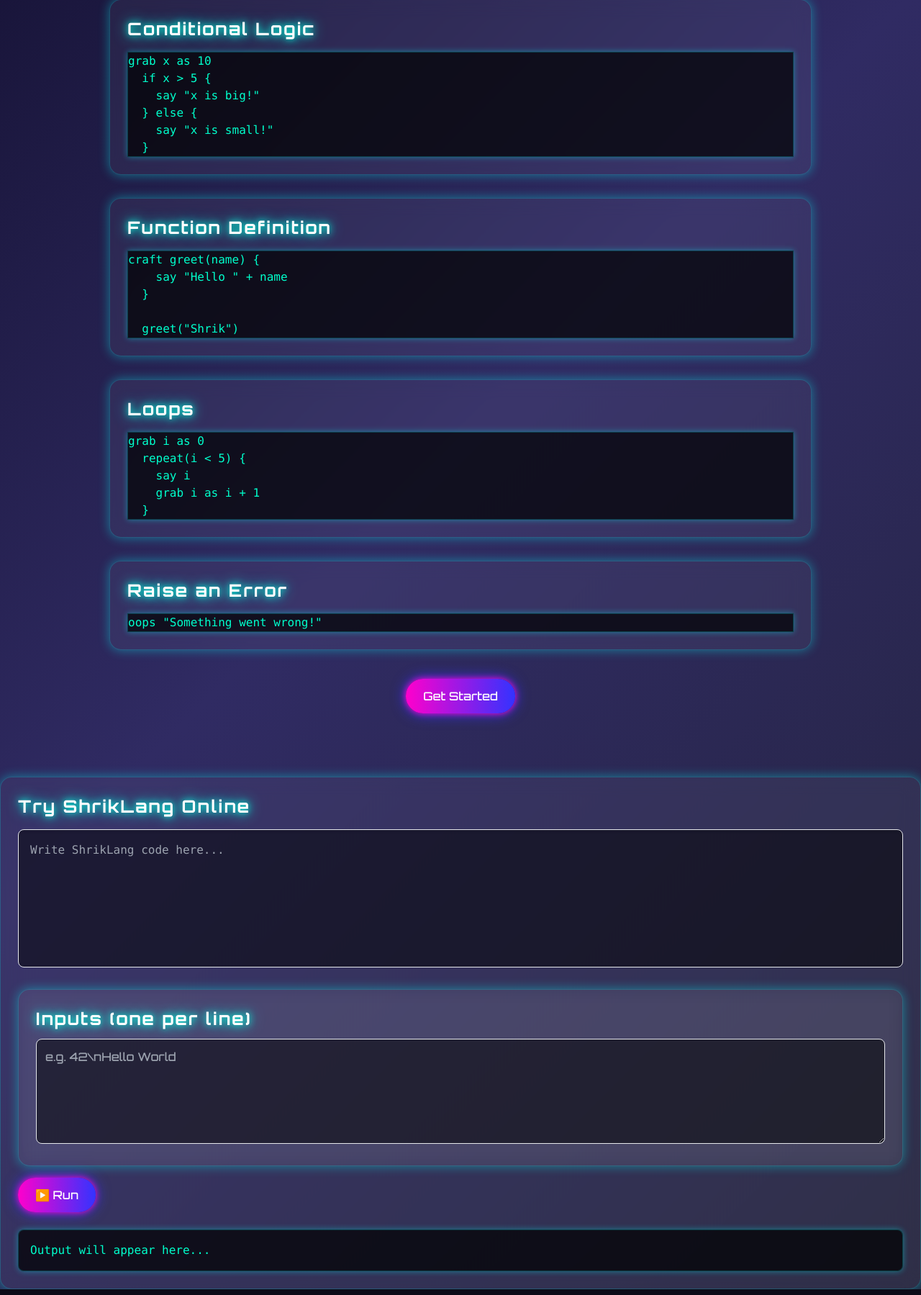
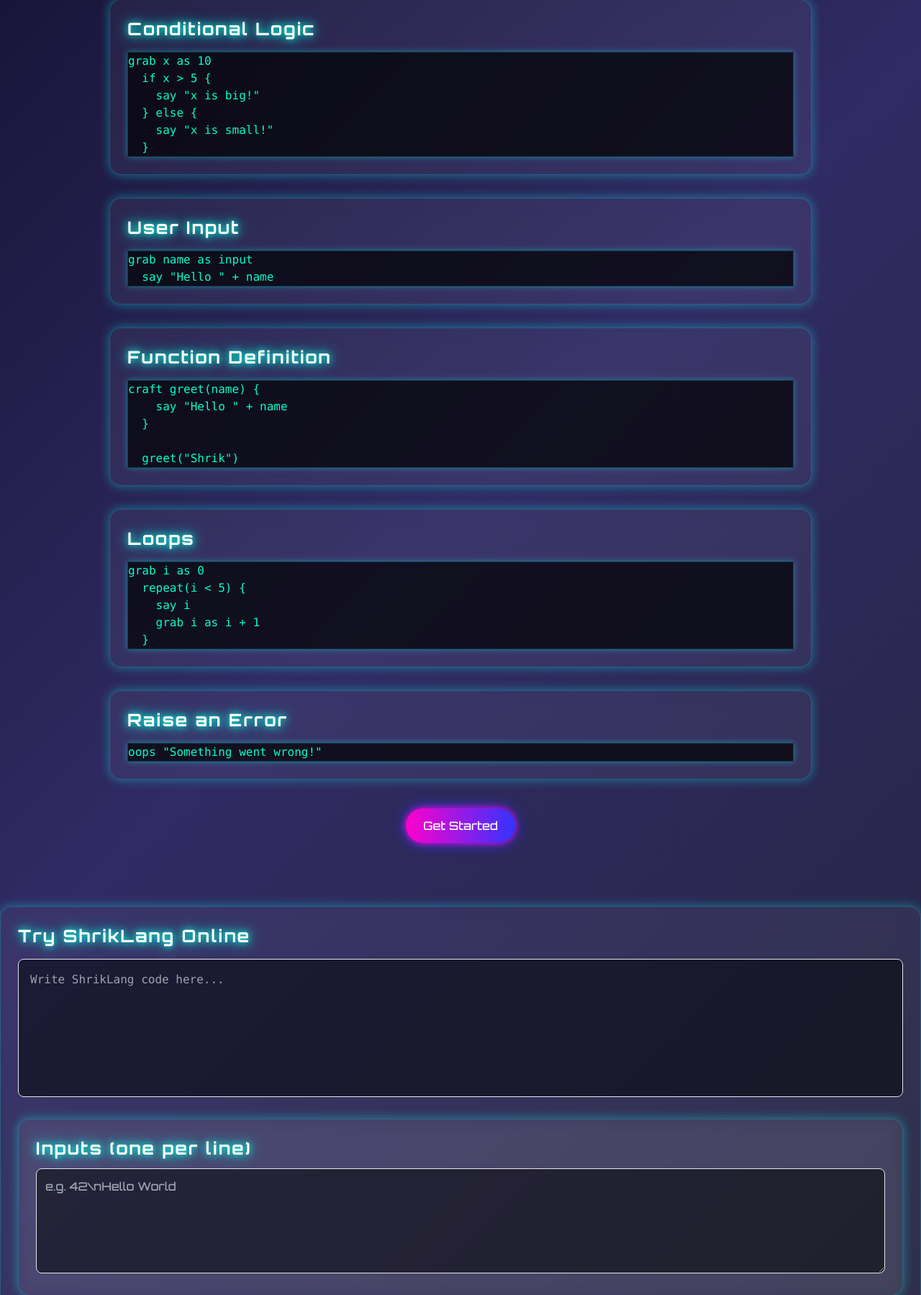
Before and after one commit to anirudh12032008/shrik, a Flask app: page / in a window 1280 px wide, after a click on "Syntax". Shown: the part 551-2350 px from the top of the page at 72% size. Run offline with Flask 3, Linux system fonts and the light colour scheme.

Commit message:
added input again

```diff
--- a/index.html
+++ b/index.html
@@ -132,6 +132,11 @@
     grab i as i + 1
   }</pre>
         </div>
+                <div class="glass rounded-2xl p-6">
+          <h2 class="text-2xl font-semibold mb-4">User Input</h2>
+          <pre>grab name as input
+  say "Hello " + name</pre>
+        </div>
 
         <div class="glass rounded-2xl p-6">
           <h2 class="text-2xl font-semibold mb-4">Raise an Error</h2>
--- a/templates/index.html
+++ b/templates/index.html
@@ -114,6 +114,11 @@
     say "x is small!"
   }</pre>
         </div>
+                <div class="glass rounded-2xl p-6">
+          <h2 class="text-2xl font-semibold mb-4">User Input</h2>
+          <pre>grab name as input
+  say "Hello " + name</pre>
+        </div>
 
         <div class="glass rounded-2xl p-6">
           <h2 class="text-2xl font-semibold mb-4">Function Definition</h2>
```
Also changed, not shown: readme.md.
